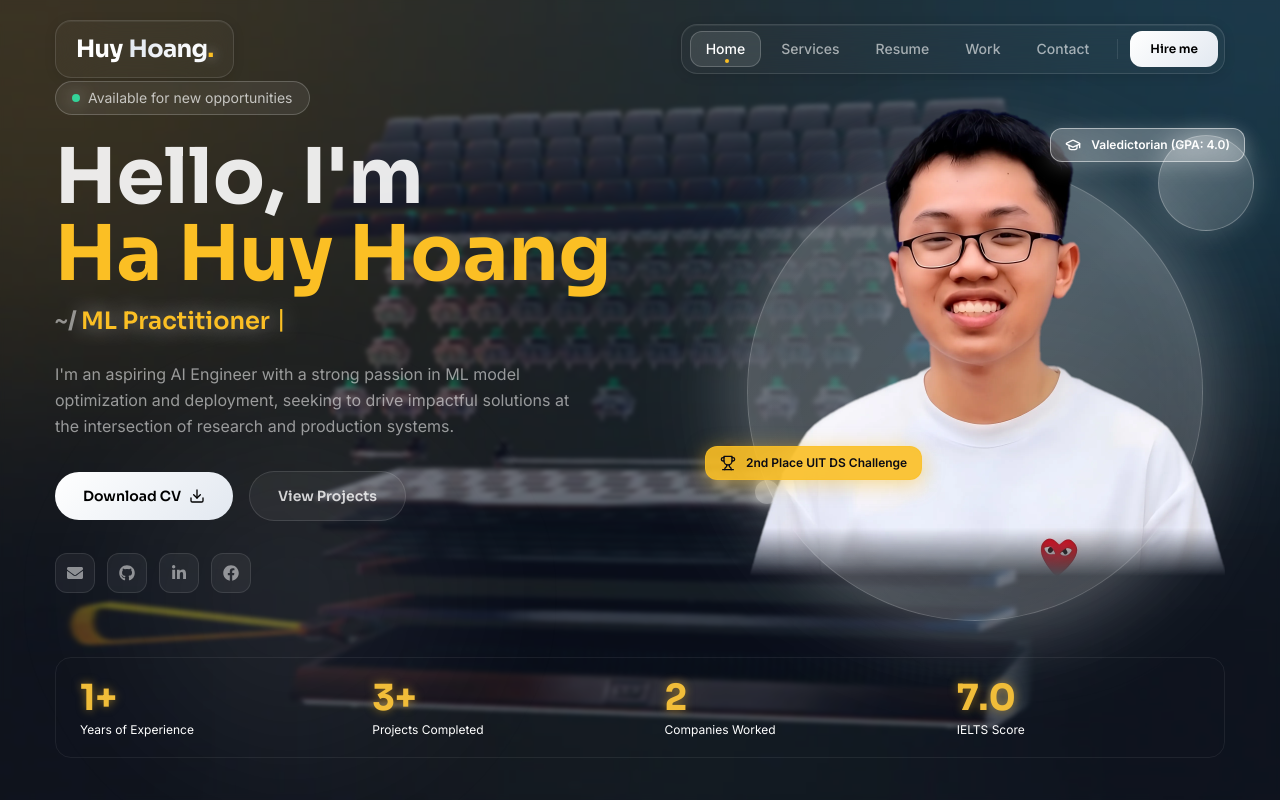
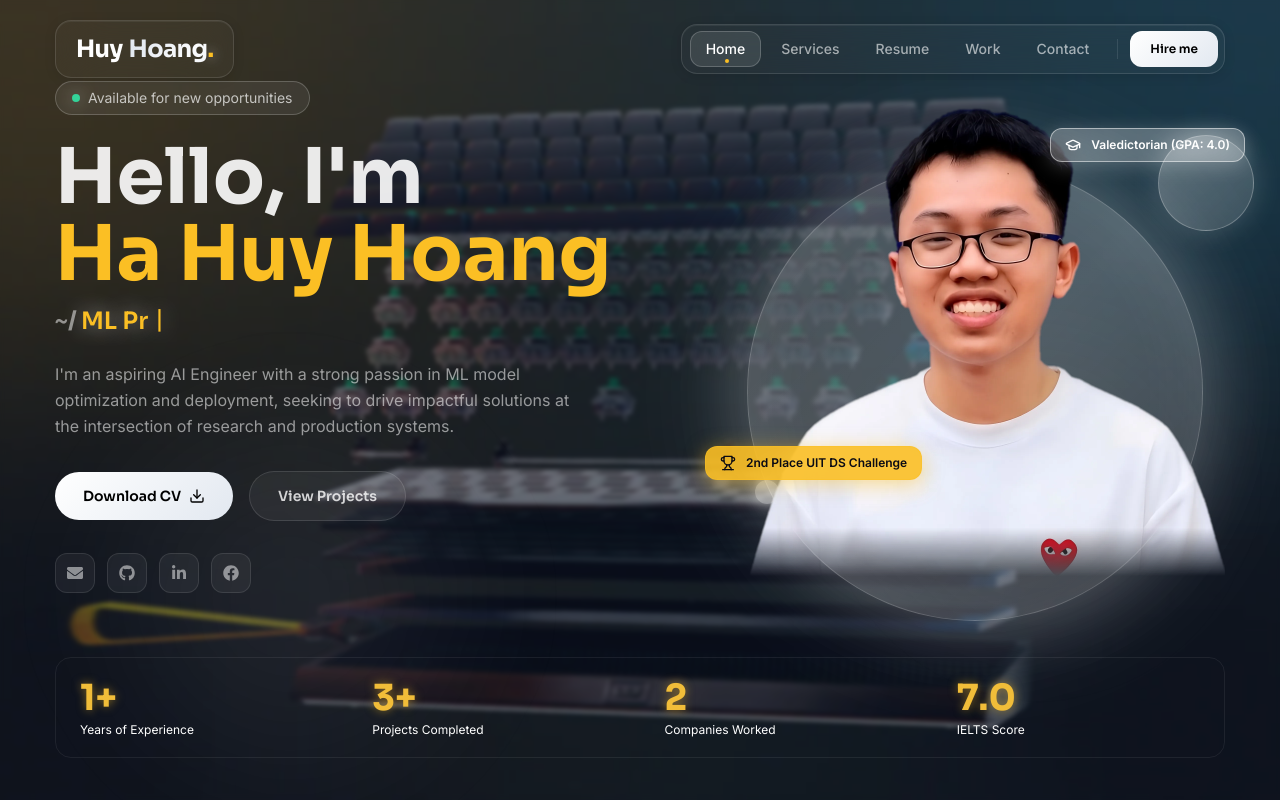
Before and after one commit to l1aF-2027/CV-Website, a Next.js app: page / in a window 1280 px wide. Shown: the top 800 px of the page. Built offline with nearby package versions, Linux system fonts and the light colour scheme.

Commit message:
fix LCP render delay: remove animation delays, init typewriter, optimize CSS

```diff
--- a/app/page.jsx
+++ b/app/page.jsx
@@ -12,7 +12,7 @@ const Contact = dynamic(() => import("@/components/Contact"), { ssr: true })
 // KeyboardBackground uses canvas and window, so we absolutely must disable SSR
 const KeyboardBackground = dynamic(() => import("@/components/KeyboardBackground"), { ssr: false })
 
-export default function Page() {
+function ScrollReset() {
   useEffect(() => {
     document.documentElement.classList.add('no-scroll-behavior')
     window.scrollTo(0, 0)
@@ -20,9 +20,13 @@ export default function Page() {
       document.documentElement.classList.remove('no-scroll-behavior')
     }, 100)
   }, [])
+  return null
+}
 
+export default function Page() {
   return (
     <main className="text-white relative w-full">
+      <ScrollReset />
       <KeyboardBackground />
       {/* min-h-screen on each section ensures clicking nav always shows a full clean viewport */}
       <section id="home" className="min-h-screen">
--- a/components/Home.jsx
+++ b/components/Home.jsx
@@ -9,9 +9,9 @@ import Link from "next/link";
 
 // Typewriter hook
 function useTypewriter(words, speed = 80, pause = 2000) {
-    const [text, setText] = useState("");
+    const [text, setText] = useState(words[0]);
     const [wordIndex, setWordIndex] = useState(0);
-    const [charIndex, setCharIndex] = useState(0);
+    const [charIndex, setCharIndex] = useState(words[0].length);
     const [deleting, setDeleting] = useState(false);
 
     useEffect(() => {
@@ -88,7 +88,6 @@ const Home = () => {
                             style={{
                                 background: "rgba(255, 255, 255, 0.07)",
                                 border: "1px solid rgba(255, 255, 255, 0.2)",
-                                animationDelay: "0.3s"
                             }}
                         >
                             <span
@@ -101,7 +100,7 @@ const Home = () => {
                         {/* Name */}
                         <h1
                             className="font-heading font-bold leading-none mb-2 animate-fade-in-up"
-                            style={{ fontSize: "clamp(2.5rem, 6vw, 5rem)", animationDelay: "0.42s" }}
+                            style={{ fontSize: "clamp(2.5rem, 6vw, 5rem)" }}
                         >
                             <span className="text-white/90">Hello, I'm</span>
                             <br />
@@ -110,8 +109,8 @@ const Home = () => {
 
                         {/* Typewriter role */}
                         <div
-                            className="flex items-center justify-center xl:justify-start gap-1 mt-3 mb-6 animate-fade-in-up"
-                            style={{ animationDelay: "0.54s" }}
+                            className="flex items-center justify-center xl:justify-start gap-1 mt-3 mb-6"
+
                         >
                             <span className="font-heading font-semibold text-xl xl:text-2xl text-white/50">~/</span>
                             <span
@@ -129,7 +128,7 @@ const Home = () => {
                         {/* Description */}
                         <p
                             className="font-body text-white/55 text-base leading-relaxed max-w-[520px] mx-auto xl:mx-0 mb-8 animate-fade-in-up"
-                            style={{ animationDelay: "0.66s" }}
+                            style={{ animationDelay: "0.15s" }}
                         >
                             I'm an aspiring AI Engineer with a strong passion in ML model optimization and deployment,
                             seeking to drive impactful solutions at the intersection of research and production systems.
@@ -138,7 +137,7 @@ const Home = () => {
                         {/* CTA buttons */}
                         <div
                             className="flex flex-col sm:flex-row items-center justify-center xl:justify-start gap-4 mb-8 animate-fade-in-up"
-                            style={{ animationDelay: "0.78s" }}
+                            style={{ animationDelay: "0.25s" }}
                         >
                             <a href="/assets/HaHuyHoang_CV.pdf" download>
                                 <motion.button
@@ -181,7 +180,7 @@ const Home = () => {
                         {/* Social icons */}
                         <div
                             className="flex items-center justify-center xl:justify-start gap-3 animate-fade-in-up"
-                            style={{ animationDelay: "0.9s" }}
+                            style={{ animationDelay: "0.35s" }}
                         >
                             {socials.map((s, i) => (
                                 <Link key={i} href={s.path} target="_blank" rel="noopener noreferrer" aria-label={s.label}>
--- a/next.config.mjs
+++ b/next.config.mjs
@@ -5,6 +5,9 @@ const nextConfig = {
     deviceSizes: [320, 420, 768, 1024, 1280, 1920],
     imageSizes: [16, 32, 48, 64, 96, 128, 256, 384],
   },
+  experimental: {
+    optimizeCss: true,
+  },
 };
 
 export default nextConfig;
--- a/package.json
+++ b/package.json
@@ -28,7 +28,7 @@
     "react-icons": "^5.4.0",
     "react-toastify": "^11.0.3",
     "shadcn": "^2.3.0",
-    "swiper": "^11.2.3",
+    "swiper": "^12.1.2",
     "tailwind-merge": "^3.0.1",
     "tailwindcss-animate": "^1.0.7",
     "three": "^0.169.0"
@@ -37,6 +37,7 @@
     "@eslint/eslintrc": "^3",
     "@types/node": "22.13.1",
     "@types/react": "19.0.8",
+    "critters": "^0.0.23",
     "eslint": "^9",
     "eslint-config-next": "15.1.6",
     "postcss": "^8",
```
Also changed, not shown: 1 other file (tests, documents, lock files or other folders).
